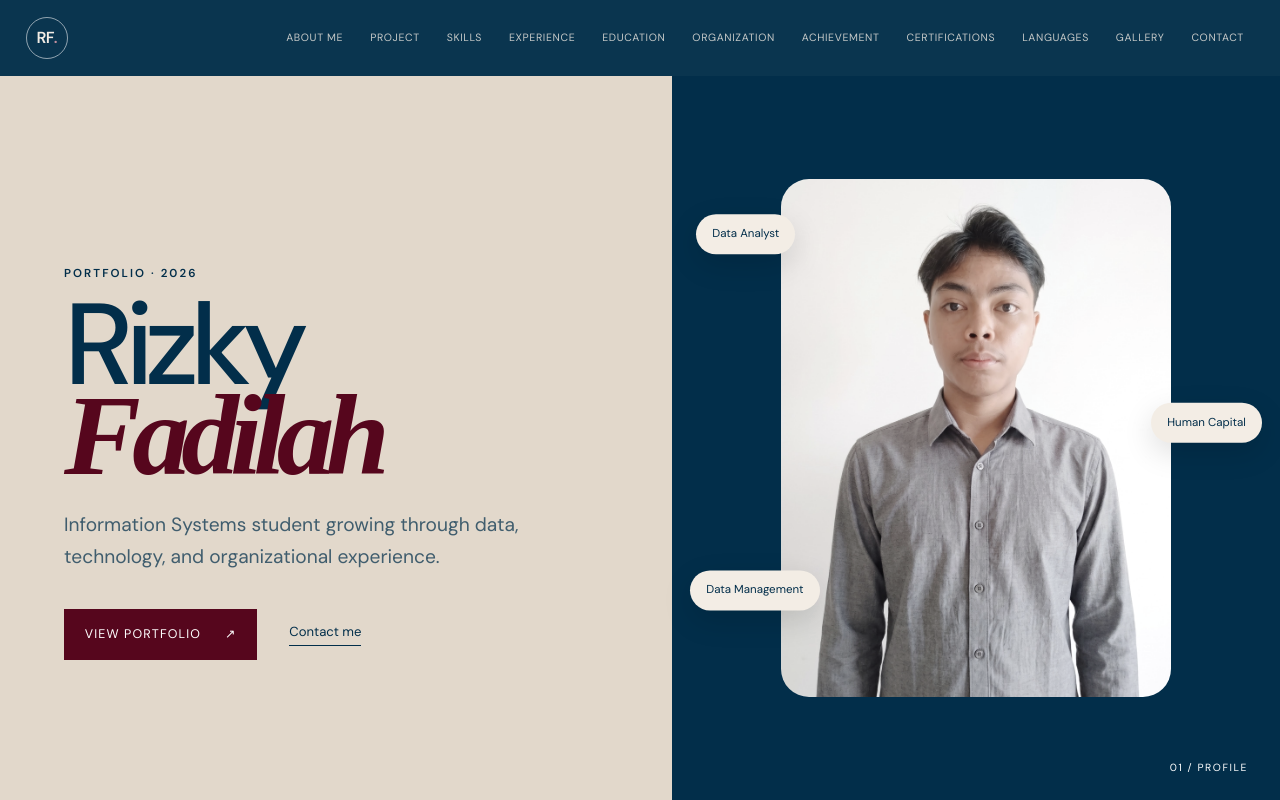
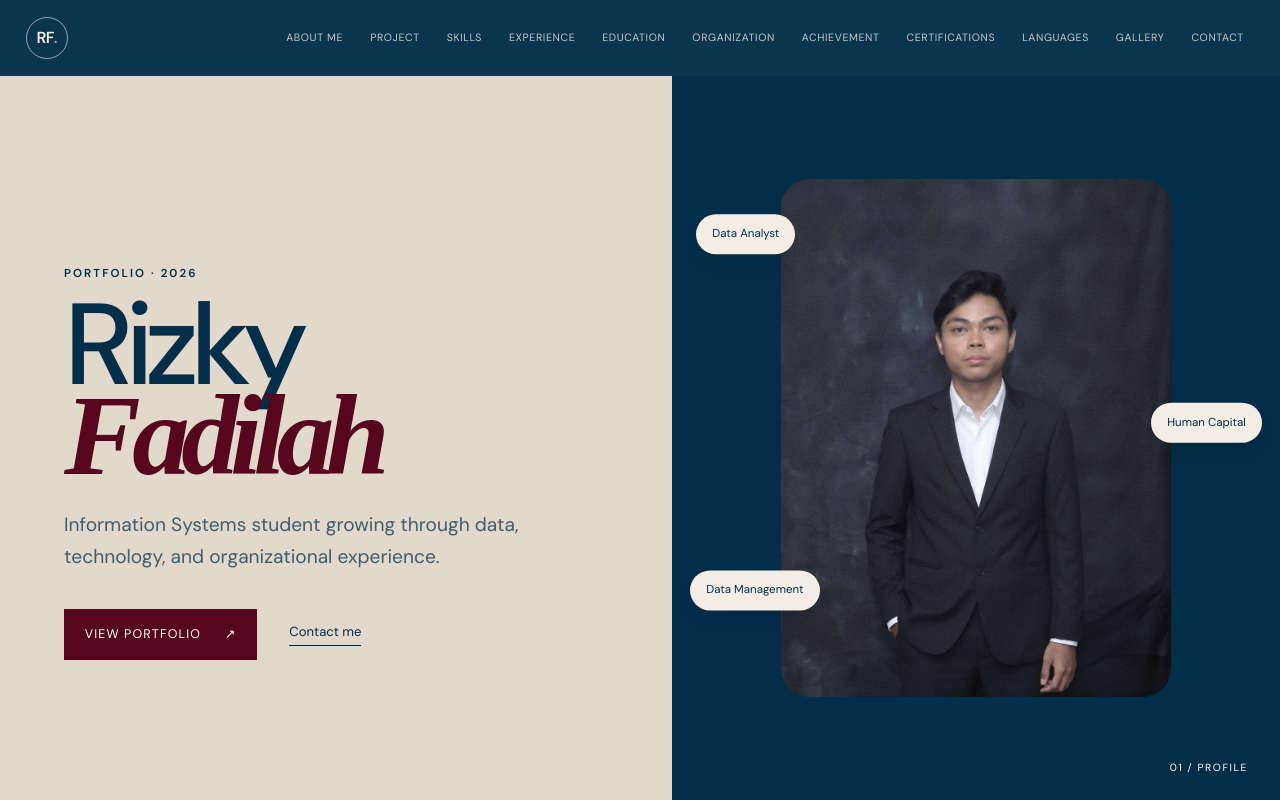
Before and after one commit to rizkyfa26/web-portofolio-rizfad, a React (Vite) app: page / in a window 1280 px wide. Shown: the top 800 px of the page. Built offline with nearby package versions, Linux system fonts and the light colour scheme; the HTML template or start-up script is replaced by a standard one; a web font is replaced by a local one.

Commit message:
pakai foto formal di hero dan about me

```diff
--- a/src/App.tsx
+++ b/src/App.tsx
@@ -292,7 +292,7 @@ export default function App() {
           </div>
           <div className="hero-visual">
             <div className="portrait-frame">
-              <img src="./assets/rizky.jpeg" alt="Portrait of Rizky Fadilah" />
+              <img src="./assets/hero-formal.jpg" alt="Portrait of Rizky Fadilah" />
             </div>
             <span className="bubble bubble-one">Data Analyst</span>
             <span className="bubble bubble-two">Human Capital</span>
```
